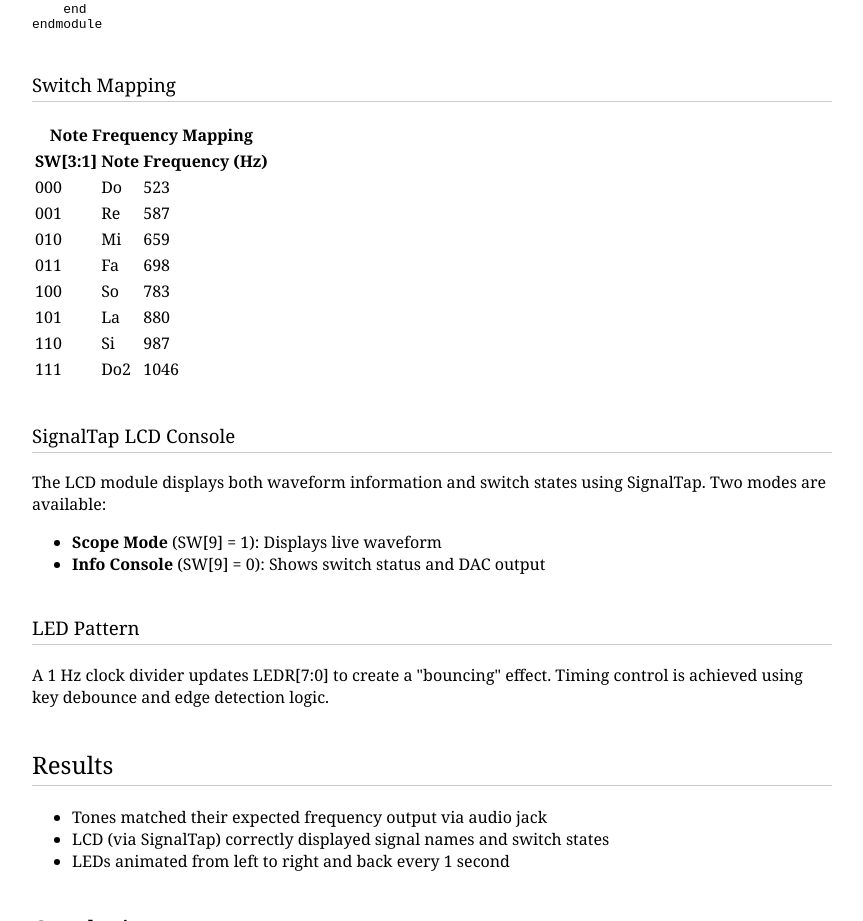
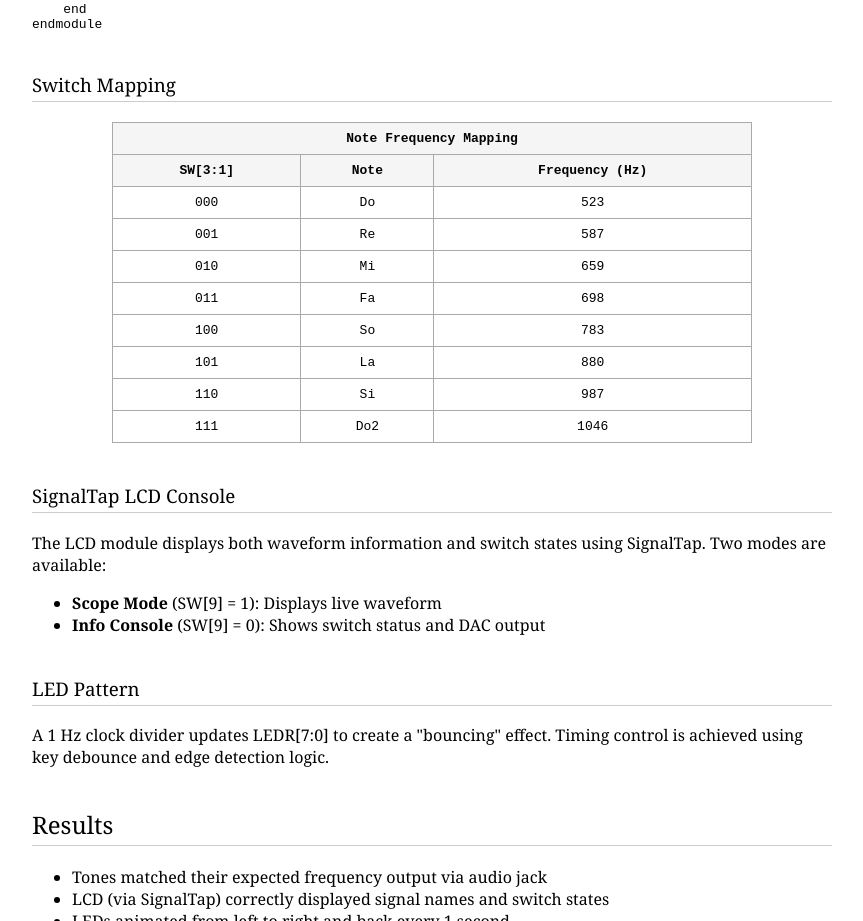
Before and after one commit to khymcode/courses, a plain HTML site: page cpen311_lab1.html in a window 1280 px wide. Shown: the part 1481-2402 px from the top of the page, without its empty margins (208-1071 px from the left). Drawn offline with Linux system fonts and the light colour scheme.

Commit message:
Update style.css

```diff
--- a/style.css
+++ b/style.css
@@ -1,4 +1,3 @@
-
 body {
     font-family: Georgia, serif;
     background-color: #ffffff;
@@ -34,3 +33,21 @@ h1, h2, h3 {
     padding-bottom: 4px;
     margin-top: 40px;
 }
+
+/* Added for table centering and styling */
+table {
+    width: 80%;
+    margin: 20px auto;
+    border-collapse: collapse;
+    text-align: center;
+    font-family: monospace;
+}
+
+th, td {
+    border: 1px solid #aaa;
+    padding: 8px 12px;
+}
+
+th {
+    background-color: #f5f5f5;
+}
```
